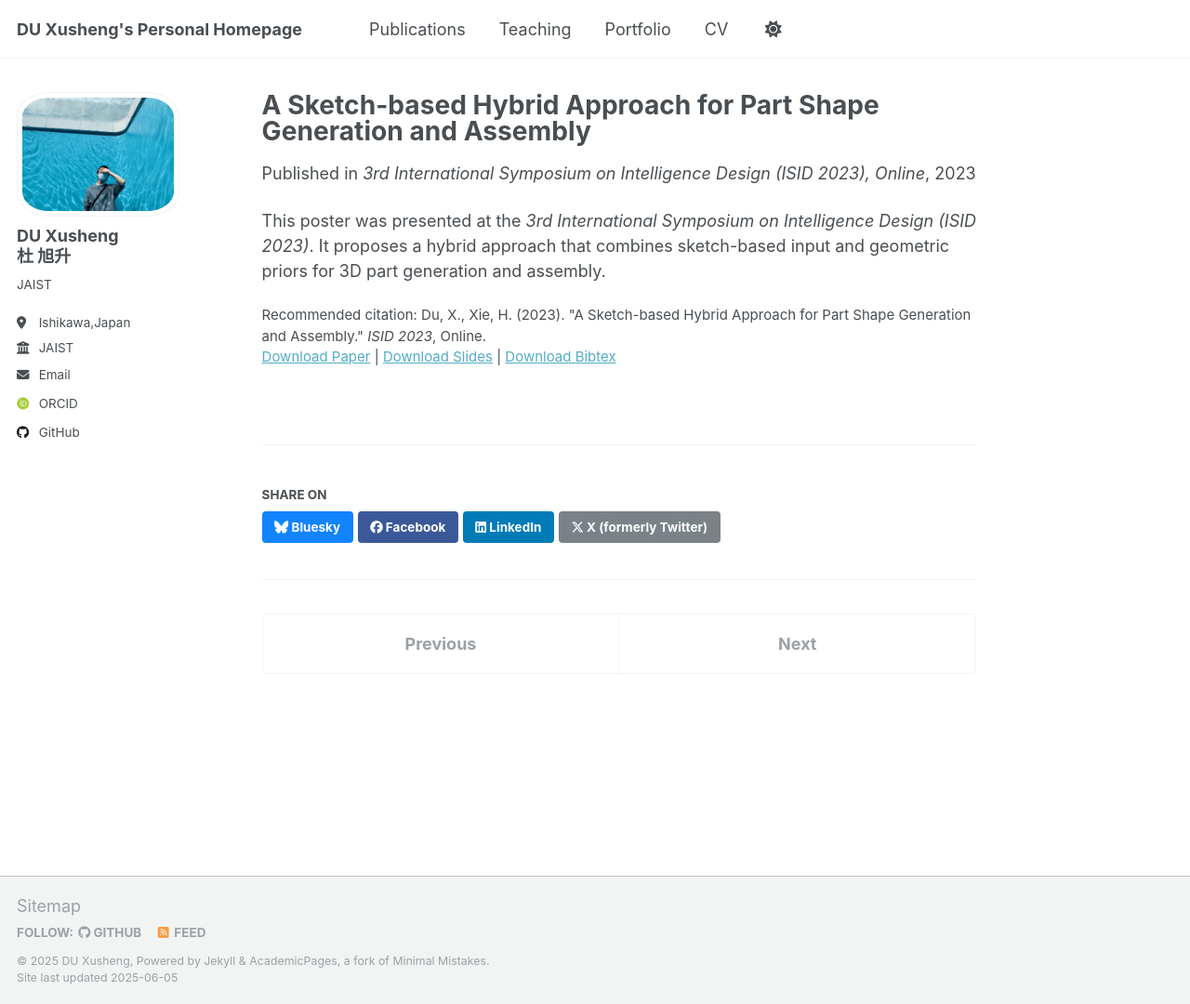
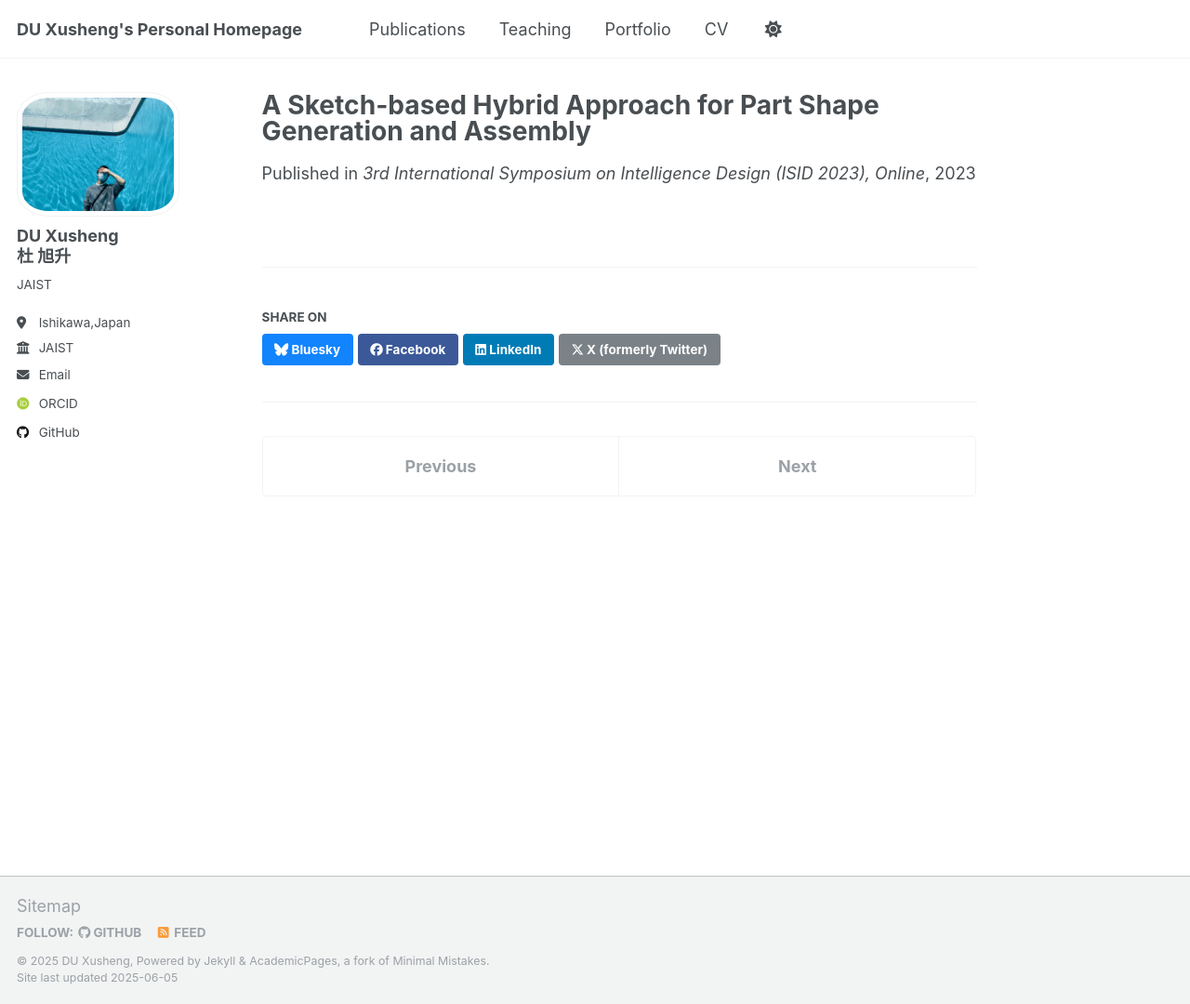
Before and after one commit to ToKyokushou/ToKyokushou.github.io, a Jekyll site: the page built from _publications/2023-03-hybrid-shape-generation-isid.md, in a window 1280 px wide and 1080 px high. Shown: the whole window at 93% size. Built offline with Jekyll 4.4.1, drawn with Linux system fonts in a browser that asks for light colours; some web fonts are replaced.

Commit message:
Update 2023-03-hybrid-shape-generation-isid.md

```diff
--- a/_publications/2023-03-hybrid-shape-generation-isid.md
+++ b/_publications/2023-03-hybrid-shape-generation-isid.md
@@ -6,9 +6,4 @@ permalink: /publication/2023-03-hybrid-shape-generation-isid
 excerpt: 'A sketch-based hybrid framework for generating and assembling part shapes.'
 date: 2023-03-01
 venue: '3rd International Symposium on Intelligence Design (ISID 2023), Online'
-slidesurl: ''
-paperurl: ''
-bibtexurl: ''
-citation: 'Du, X., Xie, H. (2023). &quot;A Sketch-based Hybrid Approach for Part Shape Generation and Assembly.&quot; <i>ISID 2023</i>, Online.'
 ---
-This poster was presented at the <i>3rd International Symposium on Intelligence Design (ISID 2023)</i>. It proposes a hybrid approach that combines sketch-based input and geometric priors for 3D part generation and assembly.
```
